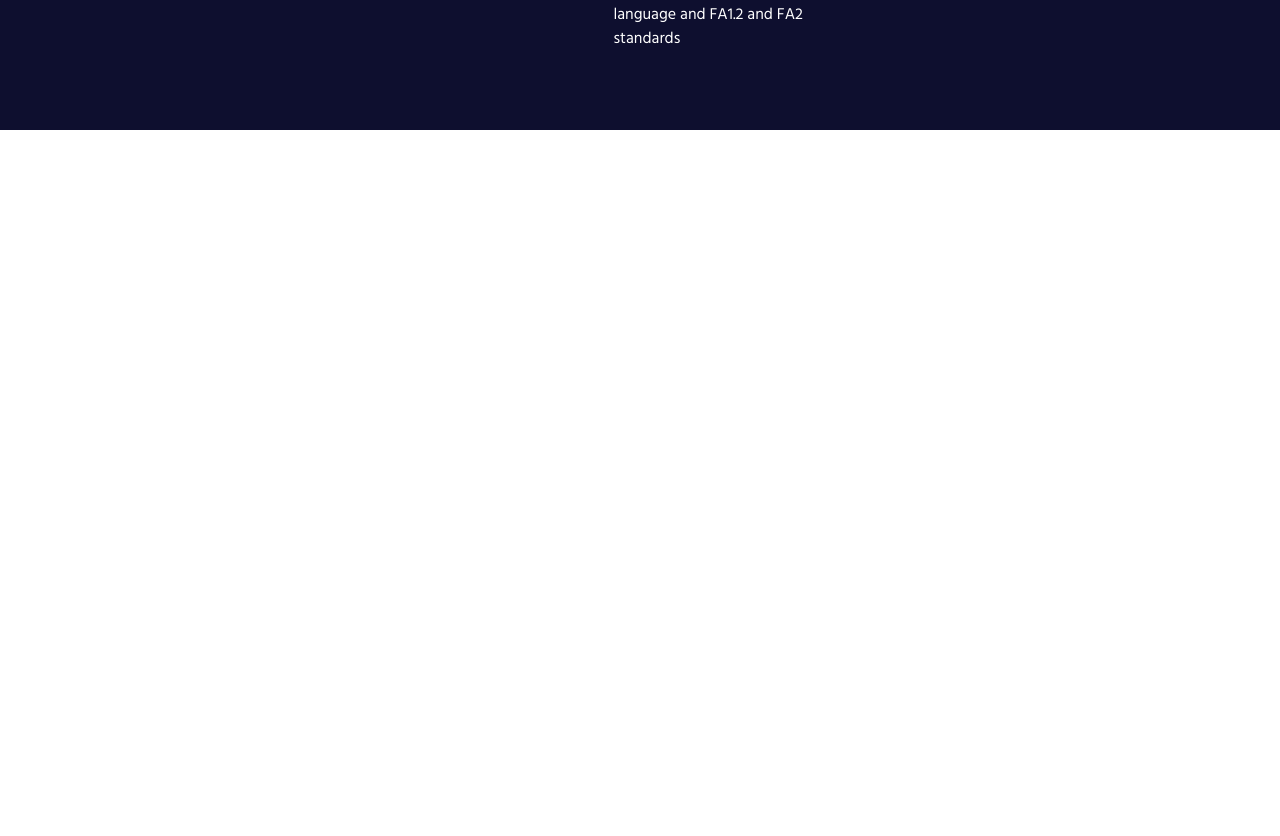
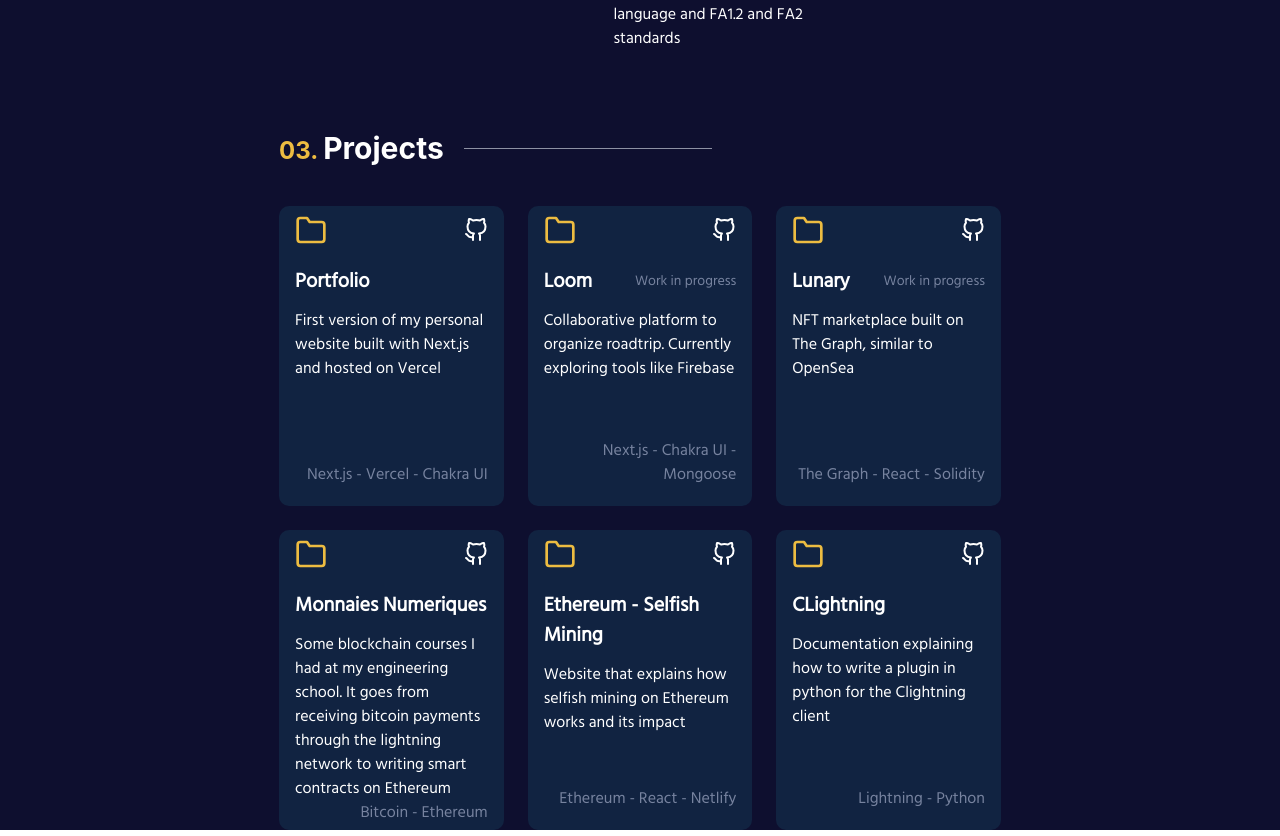
Before and after one commit to krouspy/portfolio, a Next.js app: page / in a window 1280 px wide. Shown: the part 1900-2736 px from the top of the page. Before the commit the page ends 2030 px from the top, so only its background shows below. Built offline with nearby package versions, Linux system fonts and the light colour scheme.

Commit message:
add Projects section

```diff
--- /dev/null
+++ b/components/Projects.jsx
@@ -0,0 +1,108 @@
+import { Stack, Grid, Flex, Box, Text, Icon, Spacer, Link } from '@chakra-ui/react';
+import { FiFolder, FiGithub } from 'react-icons/fi';
+import { Title } from './Title';
+
+export const Projects = () => {
+  const orange = '#EDBC41';
+  return (
+    <Stack w="60%" minH="50vh" color="#fff">
+      <Title index={3} text="Projects" w="60%" mb="8" />
+      <Grid templateColumns="repeat(3, 1fr)" gap={6}>
+        {projects.map(({ id, href, title, description, inProgress, technologies }) => (
+          <Link href={href} isExternal textDecoration="none" _hover={{ textDecoration: 'none' }}>
+            <Stack
+              key={id}
+              bg="#112341"
+              w="100%"
+              h="300"
+              px="4"
+              py="2"
+              direction="column"
+              borderRadius="10px"
+            >
+              <Flex alignItems="center">
+                <Icon as={FiFolder} fontSize="xx-large" color={orange} />
+                <Spacer />
+                <Icon as={FiGithub} fontSize="x-large" _hover={{ color: orange }} />
+              </Flex>
+              <Flex direction="column" h="100%" py="3">
+                <Flex direction="row" alignItems="center" mb="3">
+                  <Text fontSize="xl" fontWeight="bold">
+                    {title}
+                  </Text>
+                  {inProgress && (
+                    <>
+                      <Spacer />
+                      <Text fontSize="sm" color="#77839F">
+                        Work in progress
+                      </Text>
+                    </>
+                  )}
+                </Flex>
+                <Text>{description}</Text>
+                <Spacer />
+                <Text textAlign="right" color="#77839F">
+                  {technologies.join(' - ')}
+                </Text>
+              </Flex>
+            </Stack>
+          </Link>
+        ))}
+      </Grid>
+    </Stack>
+  );
+};
+
+const projects = [
+  {
+    id: 0,
+    title: 'Portfolio',
+    description: 'First version of my personal website built with Next.js and hosted on Vercel',
+    inProgress: false,
+    href: 'https://github.com/krouspy/portfolio',
+    technologies: ['Next.js', 'Vercel', 'Chakra UI'],
+  },
+  {
+    id: 1,
+    title: 'Loom',
+    description:
+      'Collaborative platform to organize roadtrip. Currently exploring tools like Firebase',
+    inProgress: true,
+    href: 'https://github.com/krouspy/loom',
+    technologies: ['Next.js', 'Chakra UI', 'Mongoose'],
+  },
+  {
+    id: 2,
+    title: 'Lunary',
+    description: 'NFT marketplace built on The Graph, similar to OpenSea',
+    inProgress: true,
+    href: 'https://github.com/krouspy/lunary',
+    technologies: ['The Graph', 'React', 'Solidity'],
+  },
+  {
+    id: 3,
+    title: 'Monnaies Numeriques',
+    description:
+      'Some blockchain courses I had at my engineering school. It goes from receiving bitcoin payments through the lightning network to writing smart contracts on Ethereum',
+    inProgress: false,
+    href: 'https://github.com/krouspy/monnaies-numeriques',
+    technologies: ['Bitcoin', 'Ethereum'],
+  },
+  {
+    id: 4,
+    title: 'Ethereum - Selfish Mining',
+    description: 'Website that explains how selfish mining on Ethereum works and its impact',
+    inProgress: false,
+    href: 'https://github.com/krouspy/selfish-mining',
+    technologies: ['Ethereum', 'React', 'Netlify'],
+  },
+  {
+    id: 5,
+    title: 'CLightning',
+    description:
+      'Documentation explaining how to write a plugin in python for the Clightning client',
+    inProgress: false,
+    href: 'https://github.com/krouspy/clightning-plugin',
+    technologies: ['Lightning', 'Python'],
+  },
+];
--- a/components/index.jsx
+++ b/components/index.jsx
@@ -3,4 +3,5 @@
 export * from './LeftSidebar';
 export * from './About';
 export * from './Experiences';
+export * from './Projects';
 export * from './TechStack';
--- a/pages/index.jsx
+++ b/pages/index.jsx
@@ -1,6 +1,6 @@
 import Head from 'next/head';
 import { Box, Flex } from '@chakra-ui/react';
-import { Navbar, Hero, LeftSidebar, About, Experiences, TechStack } from '@/components';
+import { Navbar, Hero, LeftSidebar, About, Experiences, Projects } from '@/components';
 
 export default function Home() {
   return (
@@ -16,7 +16,7 @@
       <main style={{ display: 'flex', flexDirection: 'column', alignItems: 'center' }}>
         <About />
         <Experiences />
-        {/* <TechStack /> */}
+        <Projects />
       </main>
     </Box>
   );
```
